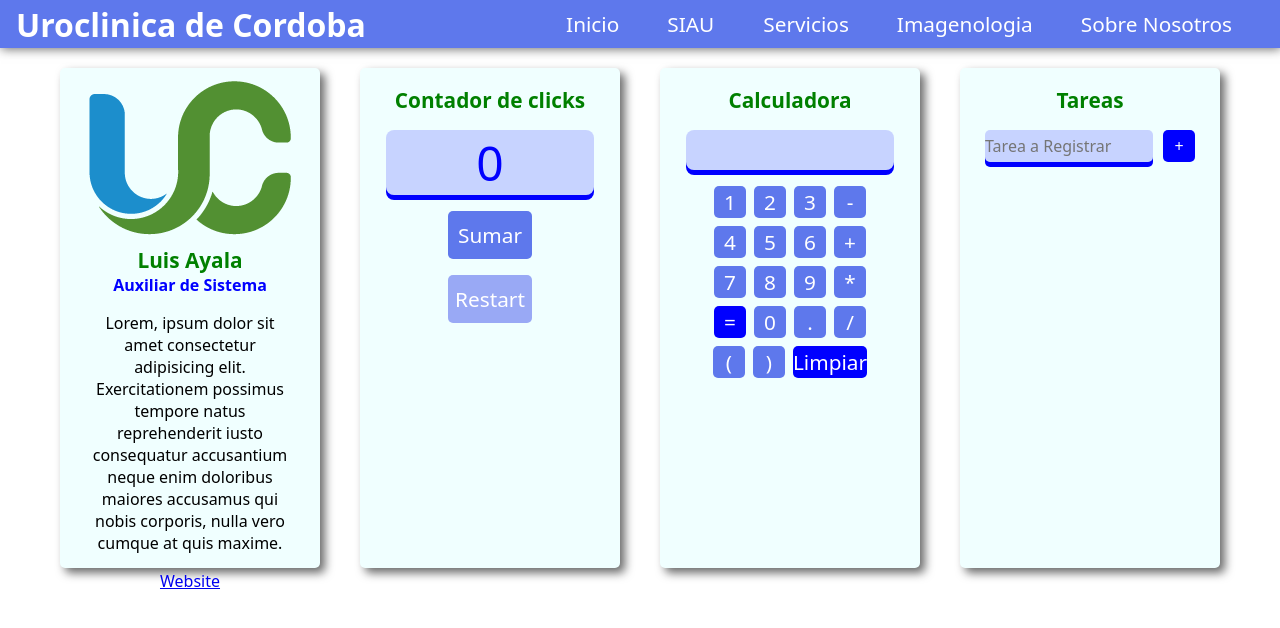
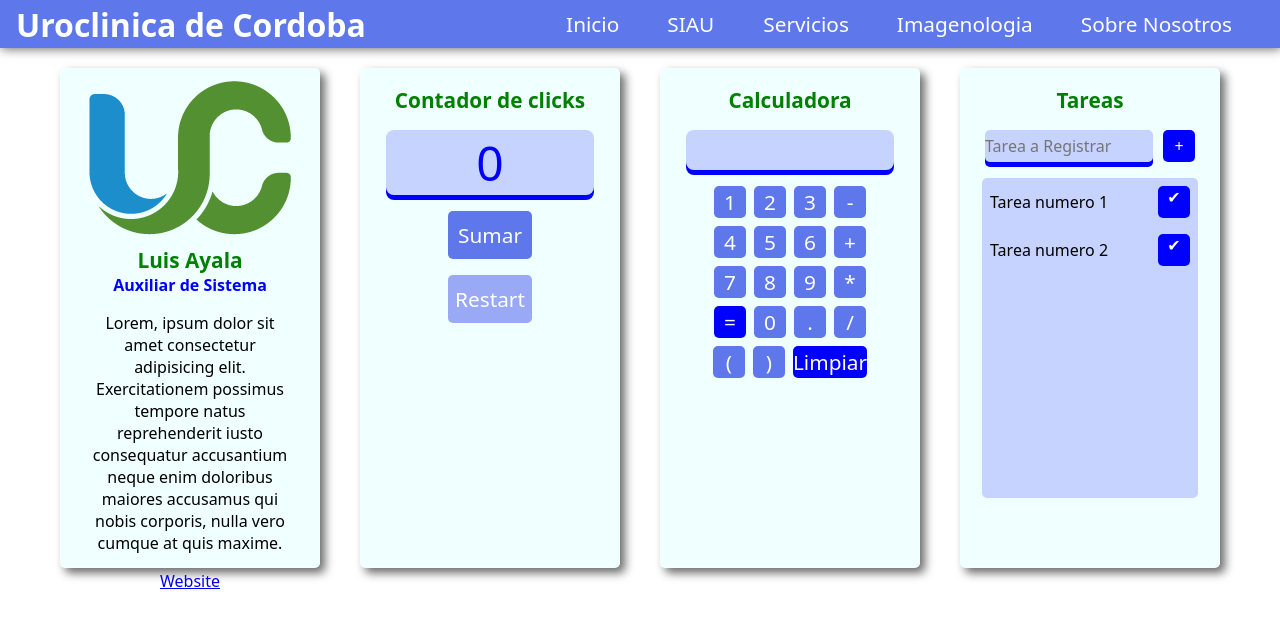
Before and after one commit to luisdy1972/pruebas-react, a React (Create React App) app: page / in a window 1280 px wide. Shown: the top 628 px of the page. Built offline with nearby package versions, Linux system fonts and the light colour scheme.

Commit message:
In Proces

```diff
--- a/src/componentes/FormTareas.jsx
+++ b/src/componentes/FormTareas.jsx
@@ -1,9 +1,10 @@
 import React from "react"
+import Tarea from "./Tarea"
 import "../hojas-de-estilos/FormTareas.css"
 
 function FormTareas() {
 	return (
-		<div>
+		<div className="contenedor-formulario">
 			<h2 className="card-title">Tareas</h2>
 			<form className="contenedorForm" action="">
 				<input
@@ -13,7 +14,10 @@ function FormTareas() {
 				/>
 				<input className="botonAgregarTareas" type="button" value="+" />
 			</form>
-			<div className="feedTareas"></div>
+			<div className="feedTareas">
+				<Tarea texto="Tarea numero 1" boton="✔" />
+				<Tarea texto="Tarea numero 2" boton="✔" />
+			</div>
 		</div>
 	)
 }
--- /dev/null
+++ b/src/componentes/Tarea.jsx
@@ -0,0 +1,13 @@
+import React from "react"
+import "../hojas-de-estilos/Tarea.css"
+
+function Tarea({ texto, boton }) {
+	return (
+		<div className="contenedor-tarea">
+			<div className="tarea">{texto}</div>
+			<div className="boton-checklist">{boton}</div>
+		</div>
+	)
+}
+
+export default Tarea
--- a/src/hojas-de-estilos/FormTareas.css
+++ b/src/hojas-de-estilos/FormTareas.css
@@ -1,3 +1,10 @@
+.contenedor-formulario {
+    display: flex;
+    justify-content: center;
+    align-items: center;
+    flex-direction: column;
+}
+
 .contenedorForm {
     margin-top: 1rem;
     display: flex;
@@ -39,6 +46,9 @@
 
 .feedTareas {
     background-color: blue;
-    min-width: 90%;
-    min-height: 90%;
+    margin: 1rem 0 0 0;
+    width: 90%;
+    min-height: 20rem;
+    background-color: rgba(0, 0, 255, 0.171);
+    border-radius: 5px;
 }
--- /dev/null
+++ b/src/hojas-de-estilos/Tarea.css
@@ -0,0 +1,32 @@
+.contenedor-tarea {
+    display: flex;
+    justify-content: space-between;
+    align-items: center;
+}
+
+.tarea {
+    margin: 0.5rem;
+
+}
+
+.boton-checklist {
+    text-align: center;
+    margin: 0.5rem;
+    min-height: 2rem;
+    min-width: 2rem;
+    border-radius: 5px;
+    border: 0px;
+    background-color: rgb(0, 0, 255);
+    color: white;
+}
+
+.boton-checklist:hover {
+    cursor: pointer;
+    background-color: rgb(216, 216, 250);
+    color: blue
+}
+
+.boton-checklist:active {
+    background-color: green;
+    color: white;
+}
```
